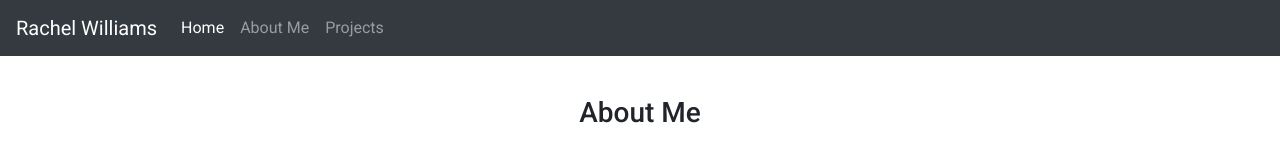
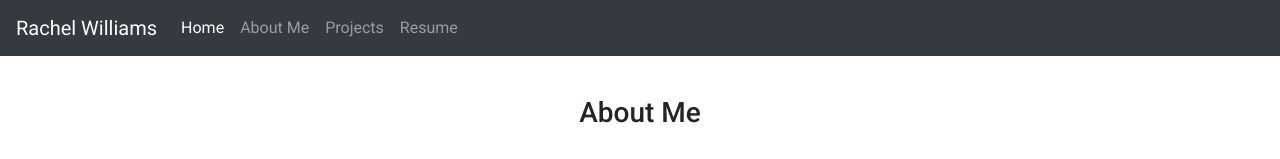
Before and after one commit to racheladaw/angular-portfolio-website, an Angular app: page / in a window 1280 px wide. Shown: the top 159 px of the page. Built offline with nearby package versions, Linux system fonts and the light colour scheme.

Commit message:
Added li for resume link.

```diff
--- a/src/app/nav-bar/nav-bar.component.html
+++ b/src/app/nav-bar/nav-bar.component.html
@@ -14,6 +14,9 @@
       <li class="nav-item">
         <a class="nav-link" href="#">Projects</a>
       </li>
+      <li class="nav-item">
+        <a class="nav-link" href="#">Resume</a>
+      </li>
     </ul>
   </div>
 </nav>
```
